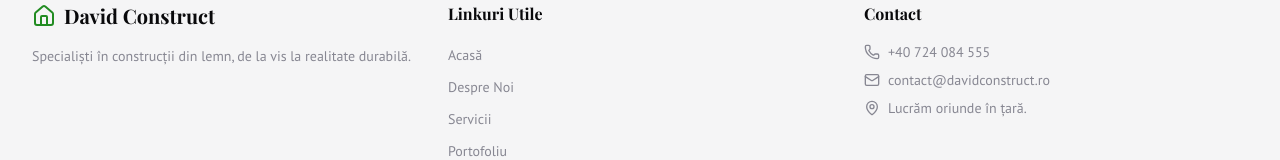
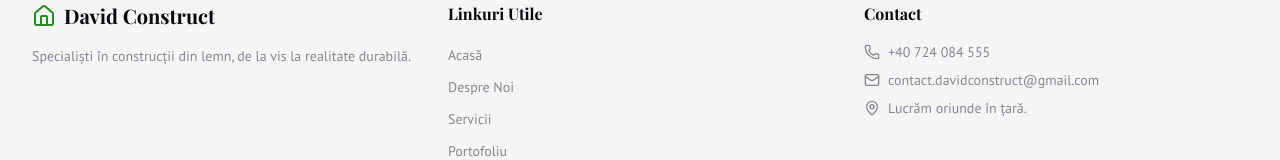
Before and after one commit to David-Construct/site, a Next.js app: page / in a window 1280 px wide. Shown: the part 3709-3869 px from the top of the page. Built offline with nearby package versions, Linux system fonts and the light colour scheme.

Commit message:
Add files via upload

```diff
--- a/src/components/layout/footer.tsx
+++ b/src/components/layout/footer.tsx
@@ -36,7 +36,7 @@ export function Footer() {
                     </p>
                     <p className="flex items-center gap-2">
                         <Mail className="h-4 w-4" />
-                        <a href="mailto:contact@davidconstruct.ro" className="hover:text-primary transition-colors">contact@davidconstruct.ro</a>
+                        <a href="mailto:contact.davidconstruct@gmail.com" className="hover:text-primary transition-colors">contact.davidconstruct@gmail.com</a>
                     </p>
                     <p className="flex items-center gap-2">
                         <MapPin className="h-4 w-4" />
```
